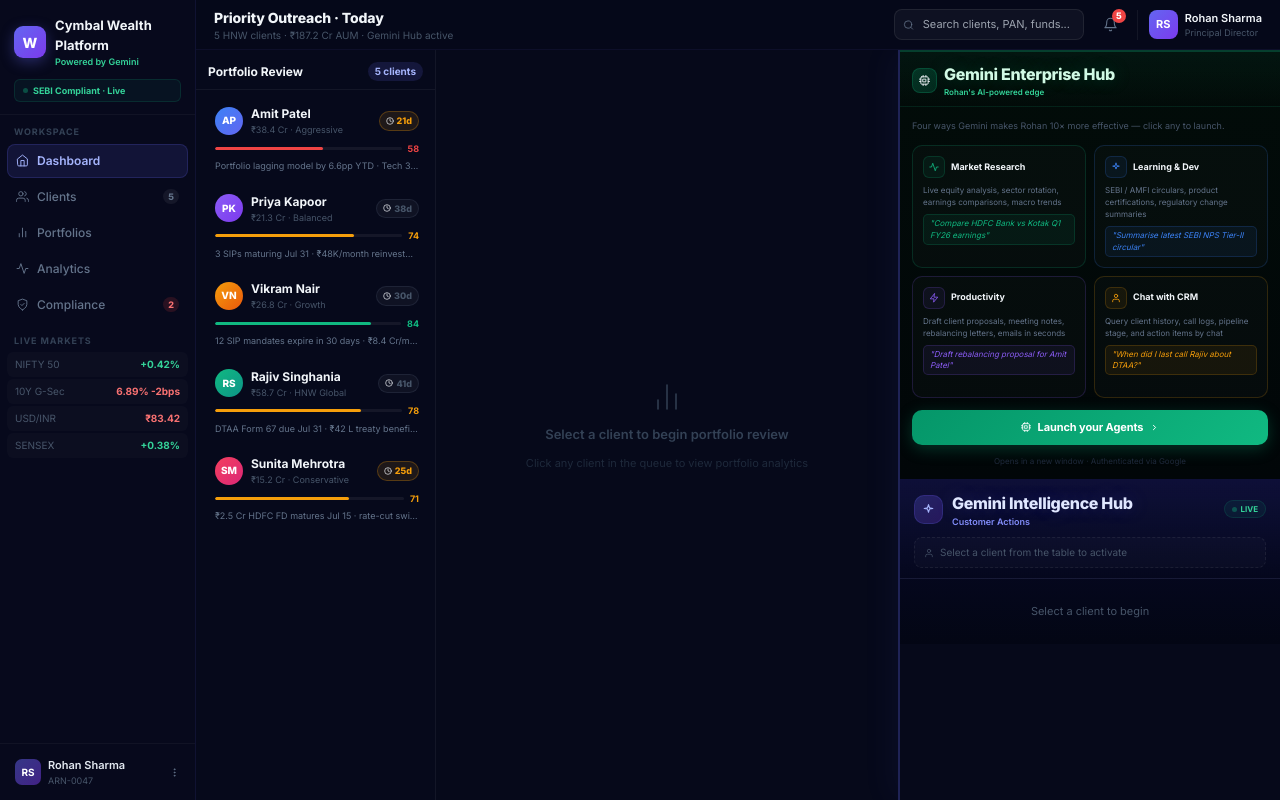
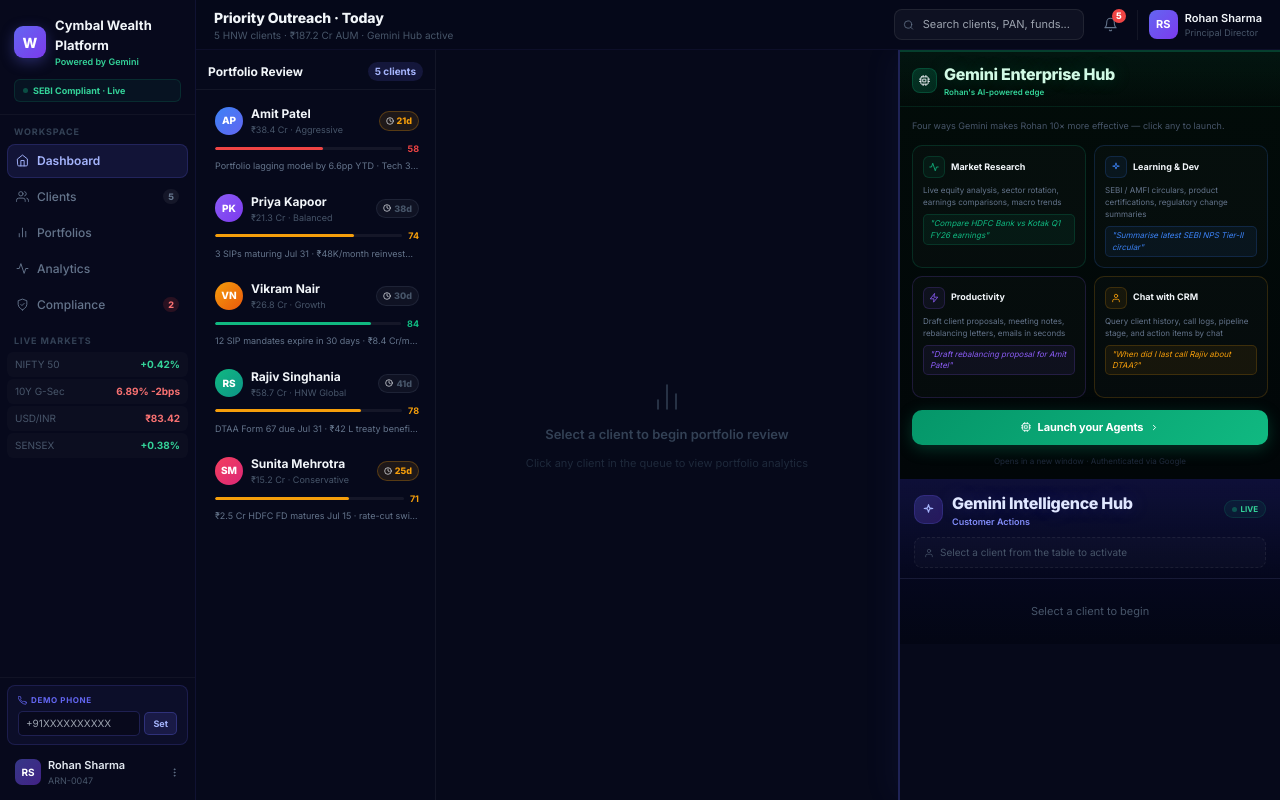
Before and after one commit to niteshwalia0124/wealth-mgmt-platform-public, a FastAPI app: page /advisor in a window 1280 px wide. Run offline with FastAPI, Linux system fonts and the light colour scheme.

Commit message:
Update dashboard server and advisor dashboard template
Co-Authored-By: Claude Sonnet 4.6 <noreply@anthropic.com>

```diff
--- a/dashboard/server.py
+++ b/dashboard/server.py
@@ -207,6 +207,7 @@ async def api_trigger_call(request: Request):
     sip_id       = body.get("sip_id", "")
     arn_code     = body.get("arn_code", "")
     trigger_type = body.get("trigger_type", "sip_renewal")
+    demo_mobile_ui = body.get("demo_mobile", "")
 
     bq = _bq()
     query = f"""
@@ -238,7 +239,7 @@ async def api_trigger_call(request: Request):
     }
 
     demo_mobile = os.getenv("DEMO_MOBILE", "")
-    dial_to     = demo_mobile if demo_mobile else row["mobile"]
+    dial_to     = demo_mobile_ui or demo_mobile or row["mobile"]
     queue_id    = f"MANUAL-{uuid.uuid4().hex[:8].upper()}"
 
     try:
@@ -396,6 +397,7 @@ async def api_whatsapp(request: Request):
     sip_id      = body.get("sip_id", "")
     arn_code    = body.get("arn_code", "")
     trigger     = body.get("trigger_type", "sip_renewal")
+    demo_mobile_ui = body.get("demo_mobile", "")
 
     bq = _bq()
     rows = _run_query(bq, f"""
@@ -438,7 +440,7 @@ async def api_whatsapp(request: Request):
             "note": "Set TWILIO_ACCOUNT_SID to send real WhatsApp messages",
         })
 
-    to_mobile = demo_mobile if demo_mobile else row["mobile"]
+    to_mobile = demo_mobile_ui or demo_mobile or row["mobile"]
     # Ensure whatsapp: prefix
     wa_to   = f"whatsapp:{to_mobile}"   if not to_mobile.startswith("whatsapp:")   else to_mobile
     wa_from = f"whatsapp:{twilio_from}" if not twilio_from.startswith("whatsapp:") else twilio_from
@@ -1069,6 +1071,7 @@ async def wealth_call_initiate(request: Request):
     client_name = body.get("client_name", "")
     mobile     = body.get("mobile", "")
     channel    = body.get("channel", "voice")
+    demo_mobile_ui = body.get("demo_mobile", "")
 
     if channel != "voice":
         return JSONResponse({"error": "Only voice channel supported for real calls"}, status_code=400)
@@ -1078,7 +1081,7 @@ async def wealth_call_initiate(request: Request):
 
     call_id    = f"WM-{uuid.uuid4().hex[:8].upper()}"
     system_instr = _WEALTH_INSTRUCTIONS[client_id]
-    dial_to    = DEMO_MOBILE if DEMO_MOBILE else mobile
+    dial_to    = demo_mobile_ui or DEMO_MOBILE or mobile
     language   = "ta-IN" if client_id == "vikram_nair" else "en-IN"
 
     # Step 1: Prepare broker with client context and system instruction
@@ -1386,7 +1389,7 @@ async def wealth_whatsapp_vn_generate(request: Request):
         log.warning("TTS failed for note %s: %s", note_id, exc)
 
     if audio_bytes:
-        threading.Thread(target=_upload_voice_note_gcs, args=(note_id, audio_bytes), daemon=True).start()
+        _upload_voice_note_gcs(note_id, audio_bytes)
 
     _WM_VOICE_NOTES[note_id] = {
         "note_id":     note_id,
@@ -1415,6 +1418,7 @@ async def wealth_whatsapp_vn_send(request: Request):
     import threading
     body    = await request.json()
     note_id = body.get("note_id", "")
+    demo_mobile_ui = body.get("demo_mobile", "")
 
     note = _WM_VOICE_NOTES.get(note_id)
     if not note:
@@ -1432,7 +1436,7 @@ async def wealth_whatsapp_vn_send(request: Request):
     wa_status = "simulated"
 
     if TWILIO_SID:
-        to_mobile = DEMO_MOBILE or "+919999999999"
+        to_mobile = demo_mobile_ui or DEMO_MOBILE or "+919999999999"
         wa_to  = f"whatsapp:{to_mobile}"  if not to_mobile.startswith("whatsapp:")  else to_mobile
         wa_from = TWILIO_WHATSAPP_FROM if TWILIO_WHATSAPP_FROM.startswith("whatsapp:") else f"whatsapp:{TWILIO_WHATSAPP_FROM}"
         try:
@@ -1484,6 +1488,7 @@ async def wealth_whatsapp_voice_note(request: Request):
     body = await request.json()
     client_key = body.get("client_key", "")
     client_name = body.get("client_name", client_key.replace("_", " ").title())
+    demo_mobile_ui = body.get("demo_mobile", "")
 
     if client_key not in _WM_VOICE_NOTE_SCRIPTS:
         return JSONResponse({"error": f"No voice note script for client: {client_key}"}, status_code=404)
@@ -1538,7 +1543,7 @@ async def wealth_whatsapp_voice_note(request: Request):
     audio_url = f"{base_url}/api/wealth/voice-note/{note_id}/audio"
 
     if TWILIO_SID and audio_bytes:
-        to_mobile = DEMO_MOBILE or "+919999999999"
+        to_mobile = demo_mobile_ui or DEMO_MOBILE or "+919999999999"
         wa_to = f"whatsapp:{to_mobile}" if not to_mobile.startswith("whatsapp:") else to_mobile
         wa_from = TWILIO_WHATSAPP_FROM if TWILIO_WHATSAPP_FROM.startswith("whatsapp:") else f"whatsapp:{TWILIO_WHATSAPP_FROM}"
         try:
@@ -1563,7 +1568,7 @@ async def wealth_whatsapp_voice_note(request: Request):
             wa_status = "error"
     elif TWILIO_SID and not audio_bytes:
         # TTS failed — send script as text WhatsApp message fallback
-        to_mobile = DEMO_MOBILE or "+919999999999"
+        to_mobile = demo_mobile_ui or DEMO_MOBILE or "+919999999999"
         wa_to = f"whatsapp:{to_mobile}" if not to_mobile.startswith("whatsapp:") else to_mobile
         wa_from = TWILIO_WHATSAPP_FROM if TWILIO_WHATSAPP_FROM.startswith("whatsapp:") else f"whatsapp:{TWILIO_WHATSAPP_FROM}"
         try:
@@ -1889,6 +1894,7 @@ async def wealth_video_meet_send(request: Request):
     client_key  = body.get("client_key", "")
     client_name = body.get("client_name", client_key.replace("_", " ").title())
     mobile      = body.get("mobile", "")
+    demo_mobile_ui = body.get("demo_mobile", "")
 
     room_id  = f"CymbalWealth-{_uuid.uuid4().hex[:8].upper()}"
     meet_url = f"https://meet.jit.si/{room_id}"
@@ -1906,7 +1912,7 @@ async def wealth_video_meet_send(request: Request):
     wa_status = "simulated"
 
     if TWILIO_SID:
-        dial_to = DEMO_MOBILE or mobile
+        dial_to = demo_mobile_ui or DEMO_MOBILE or mobile
         wa_to   = f"whatsapp:{dial_to}"   if not dial_to.startswith("whatsapp:")   else dial_to
         wa_from = TWILIO_WHATSAPP_FROM if TWILIO_WHATSAPP_FROM.startswith("whatsapp:") else f"whatsapp:{TWILIO_WHATSAPP_FROM}"
         try:
--- a/dashboard/templates/advisor_dashboard.html
+++ b/dashboard/templates/advisor_dashboard.html
@@ -636,7 +636,9 @@ var NAV = [{
 // ─── SIDEBAR ──────────────────────────────────────────────────────────────────
 function Sidebar({
   active,
-  onNav
+  onNav,
+  demoPhone,
+  onDemoPhoneChange
 }) {
   return /*#__PURE__*/React.createElement("aside", {
     style: {
@@ -830,6 +832,59 @@ function Sidebar({
       borderTop: '1px solid rgba(255,255,255,0.04)'
     }
   }, /*#__PURE__*/React.createElement("div", {
+    style: {
+      marginBottom: 6,
+      padding: '8px 10px',
+      borderRadius: 8,
+      background: 'rgba(99,102,241,0.06)',
+      border: '1px solid rgba(99,102,241,0.18)'
+    }
+  },
+    /*#__PURE__*/React.createElement("div", {
+      style: { fontSize: 8, fontWeight: 700, color: '#6366f1', textTransform: 'uppercase', letterSpacing: '.08em', marginBottom: 5, display: 'flex', alignItems: 'center', gap: 4 }
+    },
+      /*#__PURE__*/React.createElement(Ico, { n: 'phone', size: 9, sw: 2 }),
+      "Demo Phone"
+    ),
+    /*#__PURE__*/React.createElement("div", {
+      style: { display: 'flex', gap: 4, alignItems: 'center' }
+    },
+      /*#__PURE__*/React.createElement("input", {
+        type: "tel",
+        value: demoPhone,
+        onChange: function(e) { onDemoPhoneChange(e.target.value); },
+        placeholder: "+91XXXXXXXXXX",
+        style: {
+          flex: 1,
+          fontSize: 10,
+          padding: '4px 7px',
+          borderRadius: 5,
+          border: '1px solid rgba(99,102,241,0.25)',
+          background: 'rgba(0,0,0,0.3)',
+          color: '#e2e8f0',
+          fontFamily: 'Inter,sans-serif',
+          outline: 'none',
+          minWidth: 0
+        }
+      }),
+      /*#__PURE__*/React.createElement("button", {
+        onClick: function() { localStorage.setItem('demoPhone', demoPhone); },
+        style: {
+          fontSize: 9,
+          fontWeight: 700,
+          padding: '4px 8px',
+          borderRadius: 5,
+          border: '1px solid rgba(99,102,241,0.3)',
+          background: 'rgba(99,102,241,0.15)',
+          color: '#a5b4fc',
+          cursor: 'pointer',
+          fontFamily: 'Inter,sans-serif',
+          whiteSpace: 'nowrap',
+          flexShrink: 0
+        }
+      }, "Set")
+    )
+  ), /*#__PURE__*/React.createElement("div", {
     style: {
       display: 'flex',
       alignItems: 'center',
@@ -1578,7 +1633,8 @@ function ChannelDropdown({ client, selectedChannelId, onSelect }) {
 // ─── GEMINI HUB ───────────────────────────────────────────────────────────────
 function GeminiHub({
   client,
-  activeCh
+  activeCh,
+  demoPhone
 }) {
   var [live, setLive] = useState(false);
   var [secs, setSecs] = useState(0);
@@ -1725,6 +1781,7 @@ function GeminiHub({
           client_id: client.clientKey,
           client_name: client.name,
           mobile: '',
+          demo_mobile: demoPhone || '',
           context: client.story || '',
           channel: 'voice'
         })
@@ -1814,7 +1871,7 @@ function GeminiHub({
       setVoiceNote({ note_id: prev.note_id, status: 'sending', script: prev.script, has_audio: prev.has_audio });
       fetch('/api/wealth/whatsapp/voice-note/send', {
         method: 'POST', headers: { 'Content-Type': 'application/json' },
-        body: JSON.stringify({ note_id: prev.note_id, client_key: client.clientKey })
+        body: JSON.stringify({ note_id: prev.note_id, client_key: client.clientKey, demo_mobile: demoPhone || '' })
       }).then(function(r){ return r.json(); })
         .then(function(d){
           setVoiceNote({ note_id: prev.note_id, status: d.status, script: prev.script, twilio_sid: d.twilio_sid, has_audio: prev.has_audio });
@@ -2022,7 +2079,8 @@ function GeminiHub({
         body: JSON.stringify({
           client_key:  client.clientKey,
           client_name: client.name,
-          mobile:      client.mobile || ''
+          mobile:      client.mobile || '',
+          demo_mobile: demoPhone || ''
         })
       })
         .then(function(r) { return r.json(); })
@@ -2291,7 +2349,7 @@ function GeminiHub({
       setVoiceNote({ note_id: prev.note_id, status: 'sending', script: prev.script, has_audio: prev.has_audio });
       fetch('/api/wealth/whatsapp/voice-note/send', {
         method: 'POST', headers: { 'Content-Type': 'application/json' },
-        body: JSON.stringify({ note_id: prev.note_id, client_key: client.clientKey }),
+        body: JSON.stringify({ note_id: prev.note_id, client_key: client.clientKey, demo_mobile: demoPhone || '' }),
       })
         .then(function (r) { return r.json(); })
         .then(function (d) { setVoiceNote({ note_id: prev.note_id, status: d.status, script: prev.script, twilio_sid: d.twilio_sid, has_audio: prev.has_audio }); })
@@ -3077,6 +3135,7 @@ function App() {
   var [nav, setNav] = useState('dashboard');
   var [client, setClient] = useState(null);
   var [activeCh, setActiveCh] = useState(null);
+  var [demoPhone, setDemoPhone] = useState(localStorage.getItem('demoPhone') || '');
   function handleClientSelect(c) {
     setClient(c);
     setActiveCh(c ? c.recommendedChannel : null);
@@ -3084,6 +3143,9 @@ function App() {
   function handleChannelSelect(c, channelId) {
     setClient(c);
     setActiveCh(channelId);
+  }
+  function handleDemoPhoneChange(val) {
+    setDemoPhone(val);
   }
   return /*#__PURE__*/React.createElement("div", {
     style: {
@@ -3094,7 +3156,9 @@ function App() {
     }
   }, /*#__PURE__*/React.createElement(Sidebar, {
     active: nav,
-    onNav: setNav
+    onNav: setNav,
+    demoPhone: demoPhone,
+    onDemoPhoneChange: handleDemoPhoneChange
   }), /*#__PURE__*/React.createElement("div", {
     style: {
       flex: 1,
@@ -3129,7 +3193,8 @@ function App() {
     style: { display: 'flex', flexDirection: 'column', height: '100%', overflowY: 'auto', borderLeft: '2px solid rgba(99,102,241,0.28)', boxShadow: '-6px 0 32px rgba(99,102,241,0.06)', gap: 0 }
   }, /*#__PURE__*/React.createElement(EnterpriseHub, null), /*#__PURE__*/React.createElement(GeminiHub, {
     client: client,
-    activeCh: activeCh
+    activeCh: activeCh,
+    demoPhone: demoPhone
   })))));
 }
 ReactDOM.createRoot(document.getElementById('root')).render(React.createElement(ErrorBoundary, null, React.createElement(App, null)));
```
